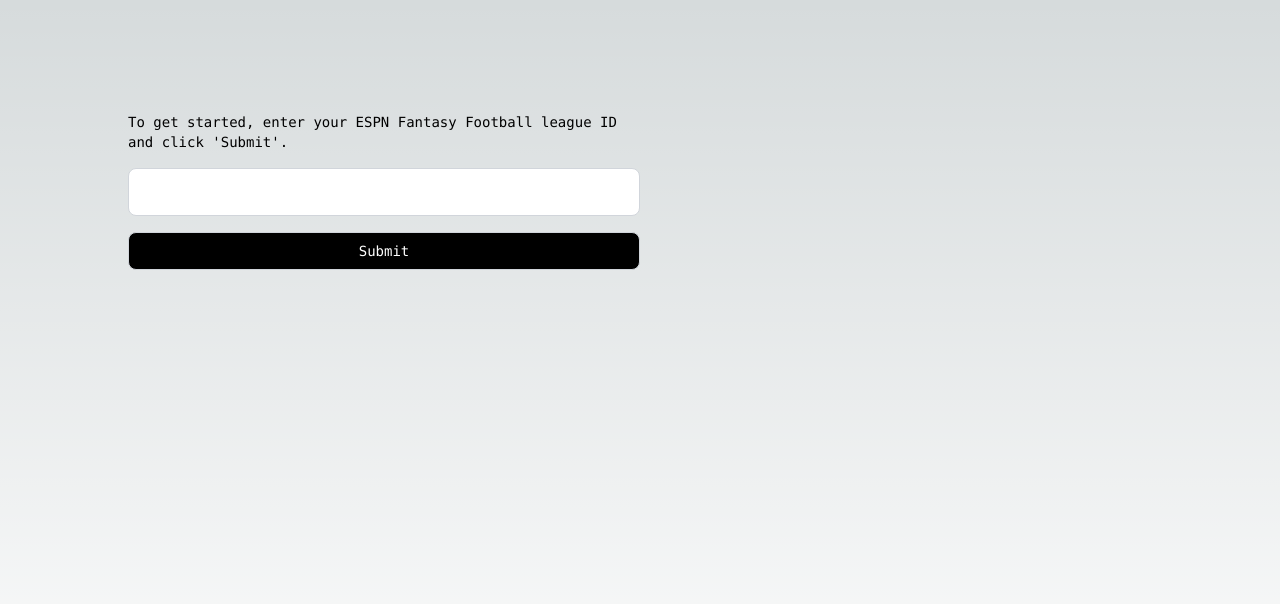
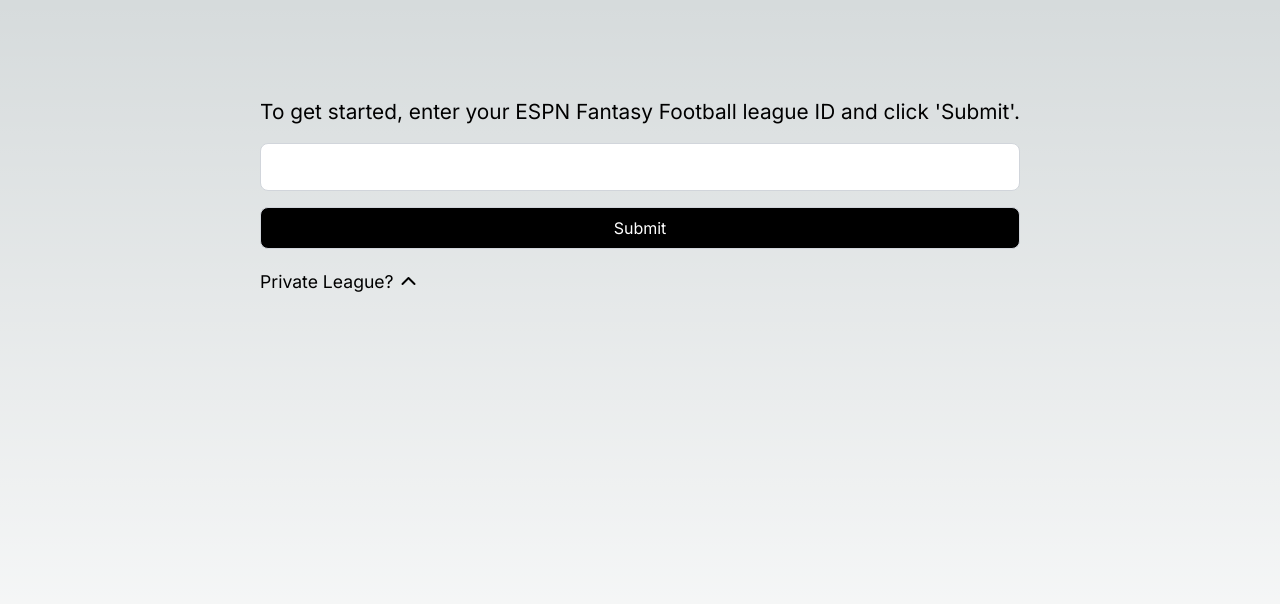
Before and after one commit to howell/draft-builder, a Next.js app: page / in a window 1280 px wide. Shown: the top 604 px of the page. Built offline with nearby package versions, Linux system fonts and the light colour scheme.

Commit message:
add s2 and swid inputs to entry page

```diff
--- /dev/null
+++ b/src/app/Collapsible.tsx
@@ -0,0 +1,28 @@
+import React, { useState } from 'react';
+
+interface ToggleComponentProps {
+    label: React.ReactNode;
+    children: React.ReactNode;
+}
+
+const CollapsibleComponent: React.FC<ToggleComponentProps> = ({ label, children }) => {
+    const [isVisible, setIsVisible] = useState(false);
+
+    const handleClick = () => {
+        setIsVisible(!isVisible);
+    };
+
+    return (
+        <div>
+            <button onClick={handleClick}>
+                <div className="flex items-center">
+                    {label}
+                    <i className={`ml-2 fas ${isVisible ? 'fa-chevron-down' : 'fa-chevron-up'}`} />
+                 </div>
+            </button>
+            {isVisible && children}
+        </div>
+    );
+};
+
+export default CollapsibleComponent;
--- /dev/null
+++ b/src/app/page.css
@@ -0,0 +1,35 @@
+.league-id-header {
+    font-size: 1.3em;
+}
+
+.private-league-input {
+    display: flex;
+    flex-direction: row;
+    align-items: center;
+    margin-top: 10px;
+}
+
+.private-league-input input {
+    width: 90%;
+}
+
+.private-league-input label {
+    align-items: right;
+    min-width: 5em;
+
+}
+
+.margin-top-20 {
+    margin-top: 20px;
+  }
+
+  .private-league-content {
+    display: flex;
+    flex-direction: column;
+    /* justify-content: left; */
+    align-items: left;
+  }
+
+  .private-league-header {
+    font-size: 1.1em;
+  }
--- a/src/app/page.tsx
+++ b/src/app/page.tsx
@@ -1,14 +1,89 @@
-import Image from "next/image";
+'use client';
+import { useRouter } from 'next/navigation'
+import { useState } from "react";
+import CollapsibleComponent from './Collapsible';
+import './page.css'
 
 export default function Home() {
+  const [leagueID, setLeagueID] = useState("");
+  const [swid, setSwid] = useState("");
+  const [espnS2, setEspnS2] = useState("");
+  const router = useRouter();
+
+  const handleSubmit = () => {
+    // event.preventDefault();
+
+    // Perform validation here
+    if (leagueID.trim() === "") {
+      alert("Please enter your league ID");
+      return;
+    }
+
+    if (swid.trim() === "" && espnS2.trim() !== "") {
+      alert("Please enter your SWID");
+      return;
+    }
+
+    if (espnS2.trim() === "" && swid.trim() !== "") {
+      alert("Please enter your ESPN_S2");
+      return;
+    }
+
+    // If all inputs are valid, proceed with form submission
+    router.push(`/league/${leagueID}?swid=${swid}&espn_s2=${espnS2}`);
+
+    // Reset the form inputs
+    setLeagueID("");
+    setSwid("");
+    setEspnS2("");
+  };
+
   return (
-    <main className="flex min-h-screen flex-col items-center justify-between p-24">
-      <div className="z-10 w-full max-w-5xl items-center justify-between font-mono text-sm lg:flex">
-        <form className="w-full mt-4 lg:w-1/2" method="GET" action="/league">
-          <label>To get started, enter your ESPN Fantasy Football league ID and click 'Submit'.</label>
-          <input className="w-full h-12 p-2 mt-4 text-black bg-white border border-gray-300 rounded-lg" type="text" name="leagueID"/>
-          <button type="submit" className="w-full p-2 mt-4 text-white bg-black border border-gray-300 rounded-lg">Submit</button>
-        </form>
+    <main className="flex min-h-screen flex-col items-center p-24">
+      <div className="flex flex-col">
+          <h1 className="league-id-header">To get started, enter your ESPN Fantasy Football league ID and click 'Submit'.</h1>
+          <input
+            className="w-full h-12 p-2 mt-4 text-black bg-white border border-gray-300 rounded-lg"
+            type="text"
+            name="leagueID"
+            value={leagueID}
+            onChange={(event) => setLeagueID(event.target.value)}
+          />
+          <button onClick={handleSubmit} className="w-full p-2 mt-4 text-white bg-black border border-gray-300 rounded-lg">
+            Submit
+          </button>
+          <p/>
+          <p/>
+
+          <div className="margin-top-20">
+            <CollapsibleComponent label={<h2 className="private-league-header">Private League?</h2>}>
+              <div className="private-league-content">
+                <div>
+                  <label>For private leagues, enter your ESPN_S2 and SWID:</label>
+                </div>
+                <div className="private-league-input">
+                  <label>ESPN_S2:</label>
+                  <input
+                    className="w-90 h-12 p-2 mt-2 text-black bg-white border border-gray-300 rounded-lg"
+                    type="text"
+                    name="espn_s2"
+                    value={espnS2}
+                    onChange={(event) => setEspnS2(event.target.value)}
+                  />
+                </div>
+                <div className="private-league-input">
+                  <label>SWID:</label>
+                  <input
+                    className="w-90 h-12 p-2 mt-2 text-black bg-white border border-gray-300 rounded-lg"
+                    type="text"
+                    name="swid"
+                    value={swid}
+                    onChange={(event) => setSwid(event.target.value)}
+                  />
+                </div>
+              </div>
+            </CollapsibleComponent>
+          </div>
       </div>
     </main>
   );
```
